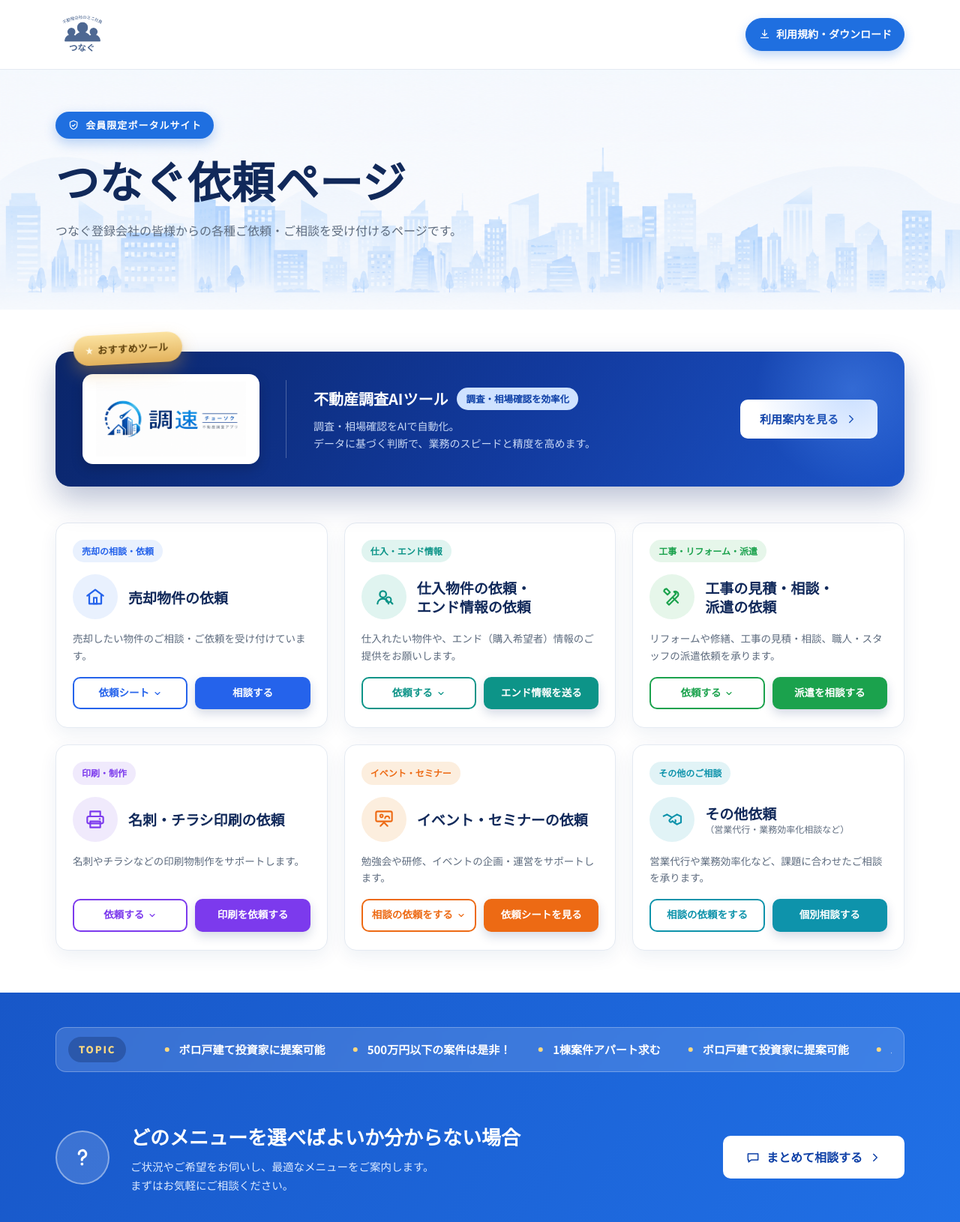
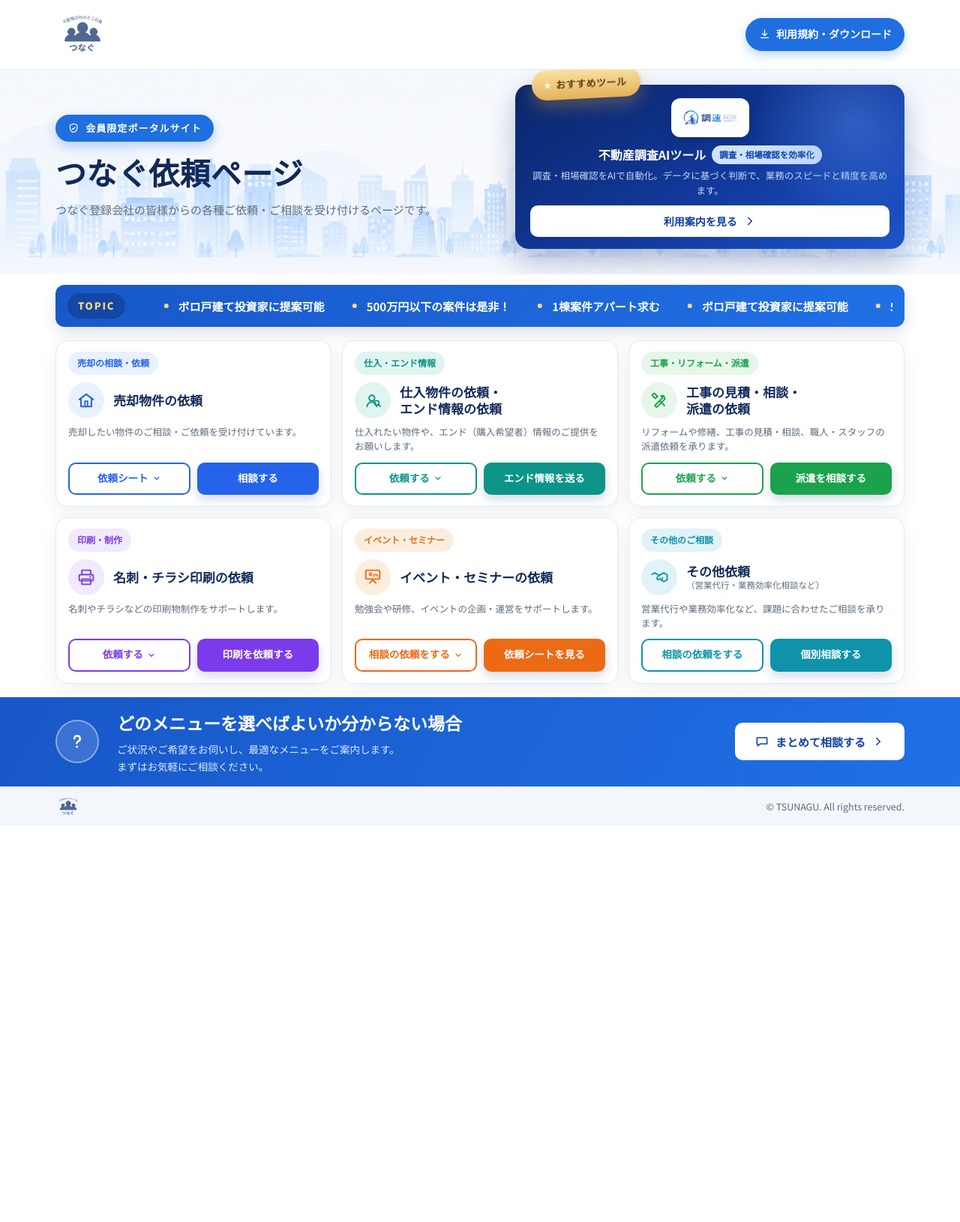
Before and after one commit to tagukichi/tsunagu, a PHP site: page / in a window 1280 px wide. Shown: the top 1630 px of the page at 75% size. After the commit the page ends 1087 px from the top, so only its background shows below. Run offline with PHP 8.4, Linux system fonts and the light colour scheme.

Commit message:
1画面に収まるレイアウトへ再構成
- TOPICを最下部(CTA上)から6カードの上へ移動
- 調速バナーを縮小し、ファーストビュー右側のコンパクトカードに移動（独立セクション廃止）
- フッターをスリム化（ロゴ縮小・余白圧縮）
- ヒーロー/カード/CTA等の余白を全体的に圧縮し、ページ高を1237→1102pxへ
- 静的版・WPテーマ（content-tsunagu.php / style.css）の両方を同期、ZIP再生成

https://claude.ai/code/session_01N1BhnTiRHf3AoeJwBWiCX3

```diff
--- a/assets/css/style.css
+++ b/assets/css/style.css
@@ -143,7 +143,7 @@ h1, h2, h3, p { margin: 0; }
   position: relative;
   overflow: hidden;
   background: linear-gradient(180deg, #eaf3ff 0%, #f4f9ff 55%, #ffffff 100%);
-  padding-block: 56px 92px;
+  padding-block: 20px 34px;
 }
 .hero__skyline {
   position: absolute;
@@ -160,9 +160,9 @@ h1, h2, h3, p { margin: 0; }
   position: relative;
   z-index: 1;
   display: grid;
-  grid-template-columns: 1fr;
-  gap: 48px;
-  align-items: start;
+  grid-template-columns: minmax(0, 1.05fr) minmax(330px, 0.95fr);
+  gap: 40px;
+  align-items: center;
 }
 .hero__badge {
   display: inline-flex;
@@ -178,17 +178,17 @@ h1, h2, h3, p { margin: 0; }
   box-shadow: 0 6px 16px rgba(31, 111, 224, 0.3);
 }
 .hero__title {
-  margin-top: 22px;
-  font-size: clamp(34px, 5vw, 58px);
+  margin-top: 16px;
+  font-size: clamp(28px, 3.2vw, 44px);
   font-weight: 900;
-  line-height: 1.15;
+  line-height: 1.18;
   letter-spacing: .01em;
   color: var(--navy);
 }
 .hero__lead {
-  margin-top: 20px;
-  max-width: 640px;
-  font-size: 16px;
+  margin-top: 14px;
+  max-width: 540px;
+  font-size: 15px;
   color: var(--muted);
 }
 
@@ -256,18 +256,17 @@ h1, h2, h3, p { margin: 0; }
 .info-item__label { font-size: 12.5px; font-weight: 500; color: var(--ink); line-height: 1.4; }
 
 /* ---------- 6. おすすめツール（調速） ---------- */
-.featured { padding-block: 56px 40px; background: #fff; }
-.featured__wrap { position: relative; }
+.hero__promo { position: relative; z-index: 1; }
 .featured__box {
   position: relative;
-  display: grid;
-  grid-template-columns: auto 1fr auto;
-  align-items: center;
-  gap: 36px;
-  background: linear-gradient(120deg, #0a2569 0%, #123a9e 55%, #1c54c8 100%);
-  border-radius: 20px;
-  padding: 30px 36px;
-  box-shadow: 0 18px 40px rgba(10, 37, 105, 0.28);
+  display: flex;
+  flex-direction: column;
+  gap: 10px;
+  text-align: center;
+  background: linear-gradient(150deg, #0a2569 0%, #123a9e 58%, #1c54c8 100%);
+  border-radius: 18px;
+  padding: 18px 20px 16px;
+  box-shadow: 0 16px 36px rgba(10, 37, 105, 0.28);
   overflow: hidden;
 }
 .featured__box::after { /* 装飾の光彩（プレースホルダー） */
@@ -280,8 +279,8 @@ h1, h2, h3, p { margin: 0; }
 }
 .featured__ribbon {
   position: absolute;
-  top: -18px;
-  left: 48px;
+  top: -16px;
+  left: 22px;
   z-index: 3;
   display: inline-flex;
   align-items: center;
@@ -315,56 +314,48 @@ h1, h2, h3, p { margin: 0; }
   .featured__ribbon { animation: none; transform: rotate(-3deg); }
 }
 .featured__brand {
-  position: relative;
   display: flex;
   align-items: center;
-  gap: 14px;
-  padding-right: 36px;
-}
-.featured__brand::after {
-  content: "";
-  position: absolute;
-  right: 0; top: 8px; bottom: 8px;
-  width: 1px;
-  background: rgba(255, 255, 255, .25);
+  justify-content: center;
 }
 .featured__logo {
   display: block;
-  height: 120px;
+  height: 52px;
   width: auto;
   background: #fff;
-  border-radius: 14px;
-  padding: 10px 18px;
+  border-radius: 12px;
+  padding: 6px 12px;
   box-shadow: 0 6px 16px rgba(0, 0, 0, .18);
 }
 .featured__body { color: #eaf1ff; }
 .featured__product {
   display: flex;
   align-items: center;
+  justify-content: center;
   flex-wrap: wrap;
-  gap: 12px;
-  font-size: 20px;
+  gap: 8px;
+  font-size: 16px;
   font-weight: 700;
   color: #fff;
 }
 .featured__pill {
-  font-size: 12.5px;
+  font-size: 11.5px;
   font-weight: 700;
   color: #0d3fa6;
   background: #cfe2ff;
-  padding: 4px 12px;
+  padding: 3px 10px;
   border-radius: 999px;
 }
-.featured__text { margin-top: 8px; font-size: 14px; color: #c8d8f5; line-height: 1.65; }
-.featured__btn { white-space: nowrap; padding: 14px 24px; }
+.featured__text { margin-top: 4px; font-size: 12.5px; color: #c8d8f5; line-height: 1.6; }
+.featured__btn { align-self: stretch; justify-content: center; padding: 10px 18px; font-size: 14px; }
 .featured__btn .icon { width: 18px; height: 18px; }
 
 /* ---------- 7. サービスカード ---------- */
-.services { padding-block: 8px 56px; background: #fff; }
+.services { padding-block: 14px 18px; background: #fff; }
 .services__grid {
   display: grid;
   grid-template-columns: repeat(3, 1fr);
-  gap: 22px;
+  gap: 14px;
 }
 
 .service-card {
@@ -376,7 +367,7 @@ h1, h2, h3, p { margin: 0; }
   border: 1px solid var(--line);
   border-radius: var(--radius);
   box-shadow: var(--shadow-card);
-  padding: 22px 22px 24px;
+  padding: 14px 16px 15px;
 }
 
 /* カラーテーマ */
@@ -399,40 +390,40 @@ h1, h2, h3, p { margin: 0; }
 .service-card__head {
   display: flex;
   align-items: center;
-  gap: 14px;
-  margin-top: 16px;
+  gap: 12px;
+  margin-top: 10px;
 }
 .service-card__icon {
   display: inline-flex;
   align-items: center;
   justify-content: center;
-  width: 60px;
-  height: 60px;
+  width: 48px;
+  height: 48px;
   flex: none;
   border-radius: 50%;
   background: var(--c-bg);
   color: var(--c);
 }
-.service-card__icon .icon { width: 32px; height: 32px; }
+.service-card__icon .icon { width: 28px; height: 28px; }
 .service-card__title {
-  font-size: 19px;
+  font-size: 17px;
   font-weight: 700;
-  line-height: 1.35;
+  line-height: 1.3;
   color: var(--navy);
 }
-.service-card__title small { display: block; font-size: 12px; font-weight: 500; color: var(--muted); }
+.service-card__title small { display: block; font-size: 11.5px; font-weight: 500; color: var(--muted); }
 .service-card__desc {
-  margin-top: 14px;
-  font-size: 13.5px;
+  margin-top: 8px;
+  font-size: 12.5px;
   color: var(--muted);
-  line-height: 1.65;
+  line-height: 1.55;
   flex: 1 1 auto;
 }
 .service-card__actions {
   display: grid;
   grid-template-columns: 1fr 1fr;
-  gap: 10px;
-  margin-top: 18px;
+  gap: 9px;
+  margin-top: 12px;
 }
 .service-card__actions .btn { padding: 11px 7px; font-size: 13.5px; }
 
@@ -484,31 +475,30 @@ h1, h2, h3, p { margin: 0; }
 .help-cta {
   background: linear-gradient(120deg, #1857c8 0%, #2070e6 100%);
   color: #fff;
-  padding-top: 46px;
 }
 .help-cta__inner {
   display: flex;
   align-items: center;
-  gap: 28px;
-  padding-block: 38px;
+  gap: 24px;
+  padding-block: 15px;
 }
 .help-cta__icon {
   display: inline-flex;
   align-items: center;
   justify-content: center;
-  width: 72px;
-  height: 72px;
+  width: 58px;
+  height: 58px;
   flex: none;
   border-radius: 50%;
   background: rgba(255, 255, 255, .15);
   border: 2px solid rgba(255, 255, 255, .4);
   color: #fff;
 }
-.help-cta__icon .icon { width: 38px; height: 38px; }
+.help-cta__icon .icon { width: 30px; height: 30px; }
 .help-cta__text { flex: 1 1 auto; }
-.help-cta__title { font-size: clamp(20px, 2.4vw, 26px); font-weight: 700; }
-.help-cta__desc { margin-top: 6px; font-size: 14.5px; color: #dceaff; }
-.help-cta__btn { white-space: nowrap; padding: 16px 28px; font-size: 16px; }
+.help-cta__title { font-size: clamp(18px, 2.1vw, 23px); font-weight: 700; }
+.help-cta__desc { margin-top: 4px; font-size: 13.5px; color: #dceaff; }
+.help-cta__btn { white-space: nowrap; padding: 13px 24px; font-size: 15px; }
 .help-cta__btn .icon:first-child { width: 20px; height: 20px; }
 .help-cta__btn .icon:last-child { width: 18px; height: 18px; }
 
@@ -517,13 +507,11 @@ h1, h2, h3, p { margin: 0; }
   display: flex;
   align-items: center;
   gap: 16px;
-  margin-bottom: 26px;
-  padding: 12px 16px;
-  background: rgba(255, 255, 255, .14);
-  border: 1px solid rgba(255, 255, 255, .28);
-  border-radius: 14px;
-  -webkit-backdrop-filter: blur(2px);
-  backdrop-filter: blur(2px);
+  margin-bottom: 18px;
+  padding: 11px 16px;
+  background: linear-gradient(120deg, #1857c8 0%, #2070e6 100%);
+  border-radius: 12px;
+  box-shadow: 0 8px 20px rgba(20, 52, 110, .14);
 }
 .topics__label {
   flex: none;
@@ -582,10 +570,10 @@ h1, h2, h3, p { margin: 0; }
   align-items: center;
   justify-content: space-between;
   gap: 16px;
-  padding-block: 22px;
+  padding-block: 9px;
   flex-wrap: wrap;
 }
-.site-footer__logo { display: block; height: 56px; width: auto; }
+.site-footer__logo { display: block; height: 34px; width: auto; }
 .site-footer__copy { color: var(--muted); font-size: 12.5px; }
 
 /* ---------- モーダル（ポップアップ） ---------- */
@@ -848,13 +836,9 @@ body.is-locked { overflow: hidden; }
 
 /* ---------- 11. レスポンシブ ---------- */
 @media (max-width: 1024px) {
-  .hero__inner { grid-template-columns: 1fr; gap: 32px; }
-  .info-card { max-width: 560px; }
-
+  .hero__inner { grid-template-columns: 1fr; gap: 26px; }
+  .hero__promo { max-width: 460px; }
   .services__grid { grid-template-columns: repeat(2, 1fr); }
-
-  .featured__box { grid-template-columns: auto 1fr; row-gap: 22px; }
-  .featured__btn { grid-column: 1 / -1; justify-self: start; }
 }
 
 @media (max-width: 680px) {
@@ -871,16 +855,9 @@ body.is-locked { overflow: hidden; }
   .topics__label { font-size: 11px; letter-spacing: .1em; padding: 5px 10px; }
   .topics__item { font-size: 13.5px; padding: 0 18px 0 26px; }
 
-  .hero { padding-block: 40px 72px; }
-
-  .featured { padding-block: 46px 32px; }
-  .featured__ribbon { left: 26px; top: -16px; font-size: 12px; padding: 7px 14px; }
-  .featured__box { grid-template-columns: 1fr; gap: 16px; padding: 30px 22px 24px; text-align: left; }
-  .featured__brand { padding-right: 0; }
-  .featured__brand::after { display: none; }
-  .featured__logo { height: 90px; padding: 8px 14px; }
-  .featured__product { font-size: 18px; }
-  .featured__btn { width: 100%; justify-content: center; }
+  .hero { padding-block: 28px 48px; }
+  .featured__ribbon { left: 20px; top: -15px; font-size: 12px; padding: 7px 14px; }
+  .featured__logo { height: 64px; }
 
   .services__grid { grid-template-columns: 1fr; }
 
--- a/index.html
+++ b/index.html
@@ -39,8 +39,10 @@
   <main>
 
     <!-- ============================================================
-         ヒーロー
+         ヒーロー（右に調速プロモを配置）
          [ACF] hero_badge / hero_title / hero_lead
+               featured_ribbon / featured_logo / featured_product
+               featured_pill / featured_text / featured_btn_label / featured_btn_url
     ============================================================ -->
     <section class="hero">
       <div class="container hero__inner">
@@ -56,42 +58,28 @@
           <h1 class="hero__title">つなぐ依頼ページ</h1>
           <p class="hero__lead">つなぐ登録会社の皆様からの各種ご依頼・ご相談を受け付けるページです。</p>
         </div>
-      </div>
-      <div class="hero__skyline" aria-hidden="true"></div>
-    </section>
 
-    <!-- ============================================================
-         おすすめツール（調速）バナー
-         [ACF] featured_ribbon / featured_logo(画像) / featured_product
-               featured_pill / featured_text
-               featured_btn_label / featured_btn_url
-    ============================================================ -->
-    <section class="featured">
-      <div class="container featured__wrap">
+        <!-- おすすめツール（調速）：ヒーロー右のコンパクトカード -->
+        <aside class="hero__promo" data-reveal>
           <span class="featured__ribbon">おすすめツール</span>
-        <div class="featured__box" data-reveal>
-
+          <div class="featured__box">
             <div class="featured__brand">
               <img class="featured__logo" src="assets/img/cho-sokulogo_yoko.png" alt="調速（チョーソク） 不動産調査アプリ">
             </div>
-
             <div class="featured__body">
-            <p class="featured__product">
-              不動産調査AIツール
-              <span class="featured__pill">調査・相場確認を効率化</span>
-            </p>
-            <p class="featured__text">調査・相場確認をAIで自動化。<br class="br-pc">データに基づく判断で、業務のスピードと精度を高めます。</p>
+              <p class="featured__product">不動産調査AIツール<span class="featured__pill">調査・相場確認を効率化</span></p>
+              <p class="featured__text">調査・相場確認をAIで自動化。データに基づく判断で、業務のスピードと精度を高めます。</p>
             </div>
-
             <a class="btn btn--white featured__btn" href="#">
               <span>利用案内を見る</span>
-            <!-- PLACEHOLDER ICON: chevron -->
               <svg class="icon" viewBox="0 0 24 24" aria-hidden="true" focusable="false">
                 <path d="M9 6l6 6-6 6" fill="none" stroke="currentColor" stroke-width="2" stroke-linecap="round" stroke-linejoin="round"/>
               </svg>
             </a>
           </div>
+        </aside>
       </div>
+      <div class="hero__skyline" aria-hidden="true"></div>
     </section>
 
     <!-- ============================================================
@@ -106,6 +94,19 @@
     ============================================================ -->
     <section class="services" id="menu">
       <div class="container">
+
+        <!-- TOPIC（カードの上） [ACF] topics（リピーター: topic_text） -->
+        <div class="topics" data-reveal>
+          <span class="topics__label">TOPIC</span>
+          <div class="topics__viewport">
+            <ul class="topics__track">
+              <li class="topics__item">1棟案件アパート求む</li>
+              <li class="topics__item">ボロ戸建て投資家に提案可能</li>
+              <li class="topics__item">500万円以下の案件は是非！</li>
+            </ul>
+          </div>
+        </div>
+
         <div class="services__grid">
 
           <!-- Card 1 : 売却 (blue) -->
@@ -337,25 +338,11 @@
     </section>
 
     <!-- ============================================================
-         TOPIC ＋ 迷ったときの相談 CTA
-         [ACF] topics（リピーター: topic_text）
-               help_title / help_desc / help_btn_label / help_btn_url
+         迷ったときの相談 CTA
+         [ACF] help_title / help_desc / help_btn_label / help_btn_url
     ============================================================ -->
     <section class="help-cta" id="contact">
       <div class="container">
-
-        <!-- [ACF] topics（リピーター: topic_text）。1件でも複数でもOK -->
-        <div class="topics" data-reveal>
-          <span class="topics__label">TOPIC</span>
-          <div class="topics__viewport">
-            <ul class="topics__track">
-              <li class="topics__item">1棟案件アパート求む</li>
-              <li class="topics__item">ボロ戸建て投資家に提案可能</li>
-              <li class="topics__item">500万円以下の案件は是非！</li>
-            </ul>
-          </div>
-        </div>
-
         <div class="help-cta__inner" data-reveal>
         <span class="help-cta__icon">
           <!-- PLACEHOLDER ICON: question -->
```
Also changed, not shown: wordpress-theme/tsunagu/assets/css/style.css (+68 -91 lines), wordpress-theme/tsunagu/template-parts/content-tsunagu.php (+21 -27 lines), 1 other file. Lines whose indentation alone changed are shown as unchanged.
